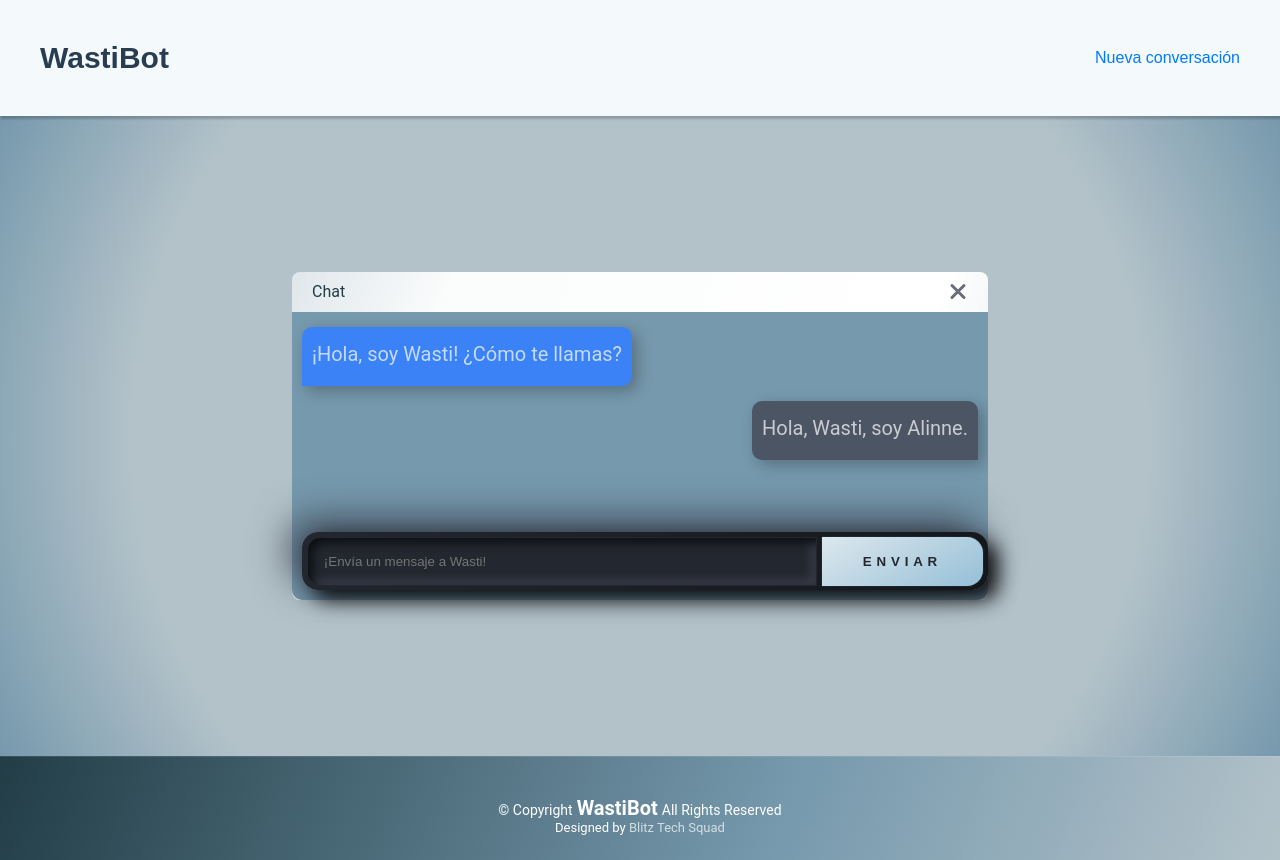
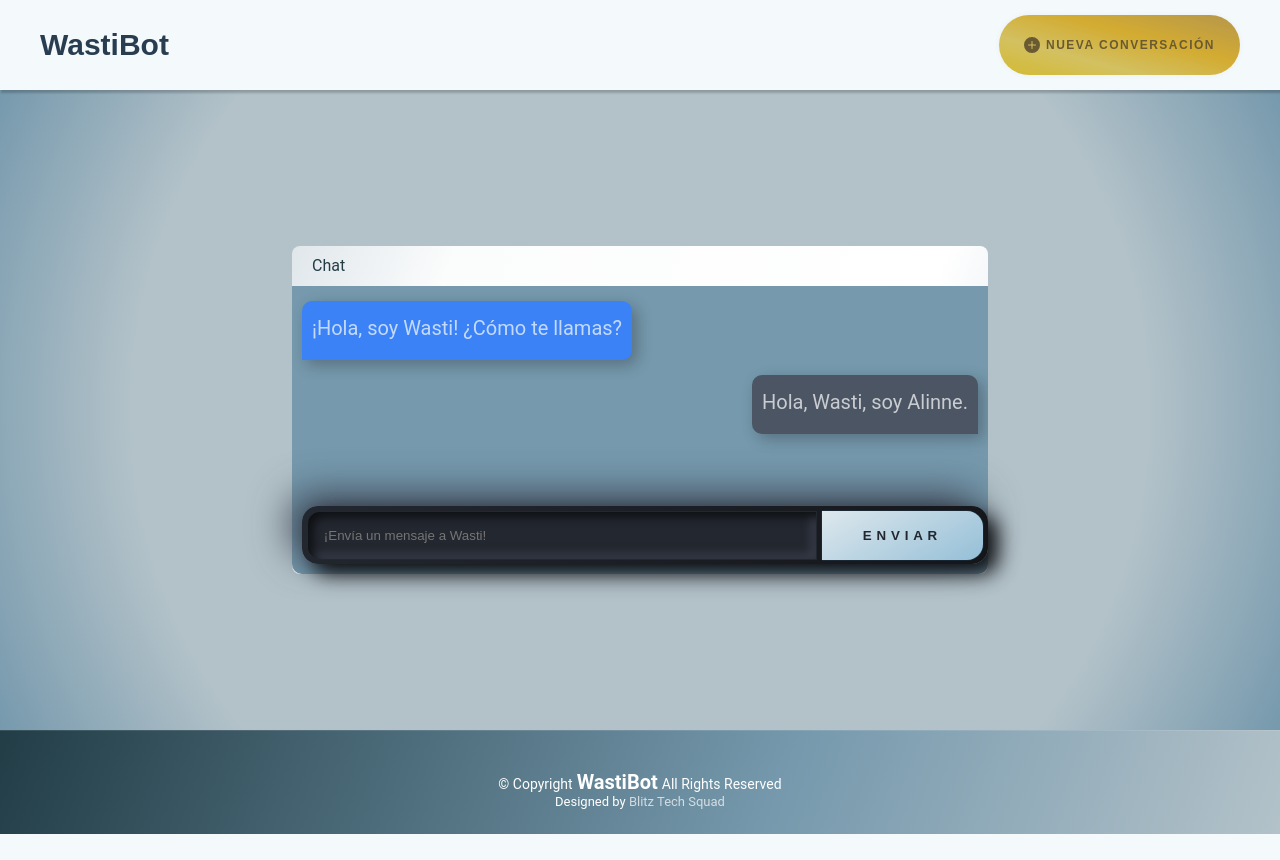
Before and after one commit to SamyAlinne/WastiBot, an Angular app: page / in a window 1280 px wide. After the commit the page ends 834 px from the top, so only its background shows below. Built offline with nearby package versions, Linux system fonts and the light colour scheme.

Commit message:
Botón "nueva conversación" al 100

```diff
--- a/src/app/app.component.css
+++ b/src/app/app.component.css
@@ -62,34 +62,80 @@
 
   .navmenu a,
   .navmenu a:focus {
-    color: var(--nav-color);
-    padding: 18px 15px;
-    font-size: 16px;
+    color: var(--nav-text-color);
+    background: linear-gradient(
+      15deg,
+      rgba(255, 215, 0, 1) 0%,
+      /* Dorado brillante */ rgba(255, 223, 73, 1) 15%,
+      /* Amarillo cálido */ rgba(255, 191, 0, 1) 30%,
+      /* Naranja dorado */ rgba(218, 165, 32, 1) 45%,
+      /* Oro viejo */ rgba(184, 134, 11, 1) 60%,
+      /* Oro quemado */ rgba(218, 165, 32, 1) 75%,
+      /* Oro viejo */ rgba(255, 191, 0, 1) 90%,
+      /* Naranja dorado */ rgba(255, 215, 0, 1) 100% /* Dorado brillante */
+    );
+    background-size: 300%;
+    padding: 5px 25px;
     font-family: var(--nav-font);
-    font-weight: 400;
-    display: flex;
+    font-weight: 600;
+    display: inline-flex;
     align-items: center;
-    justify-content: space-between;
+    justify-content: center;
     white-space: nowrap;
-    transition: 0.3s;
+    text-decoration: none;
+    gap: 0.4rem;
+    border-radius: 50px;
+    cursor: pointer;
+    border: 0;
+    box-shadow: rgb(0 0 0 / 5%) 0 0 8px;
+    letter-spacing: 1.5px;
+    text-transform: uppercase;
+    font-size: 12px;
+    transition: all 0.5s ease;
+    opacity: 0.8;
+    filter: brightness(0.8);
   }
 
-  .navmenu a i,
-  .navmenu a:focus i {
-    font-size: 12px;
-    line-height: 0;
-    margin-left: 5px;
-    transition: 0.3s;
+  .navmenu a:hover,
+  .navmenu a:focus {
+    color: var(--nav-hover-text-color);
+    background-size: 320%;
+    background-position: right center;
+    box-shadow: 0 6px 8px rgba(0, 0, 0, 0.2);
+    transform: scale(1.05);
+    opacity: 1;
+    filter: brightness(1);
   }
 
-  .navmenu li:last-child a {
-    padding-right: 0;
+  .navmenu:hover svg,
+  .navmenu:active svg {
+    fill: var(--nav-hover-fill-color);
   }
 
-  .navmenu li:hover > a,
-  .navmenu .active,
-  .navmenu .active:focus {
-    color: var(--nav-hover-color);
+  .navmenu svg {
+    width: 23px;
+    fill: var(--nav-fill-color);
+    transition: 0.3s ease;
+  }
+
+  .navmenu a:active {
+    box-shadow: 0 2px 4px rgba(0, 0, 0, 0.2);
+    transform: scale(0.98);
+    opacity: 1;
+    background: linear-gradient(
+      15deg,
+      rgba(204, 172, 0, 1) 0%,
+      /* Dorado brillante (oscurecido) */ rgba(204, 179, 58, 1) 15%,
+      /* Amarillo cálido (oscurecido) */ rgba(204, 153, 0, 1) 30%,
+      /* Naranja dorado (oscurecido) */ rgba(175, 132, 25, 1) 45%,
+      /* Oro viejo (oscurecido) */ rgba(147, 107, 9, 1) 60%,
+      /* Oro quemado (oscurecido) */ rgba(175, 132, 25, 1) 75%,
+      /* Oro viejo (oscurecido) */ rgba(204, 153, 0, 1) 90%,
+      /* Naranja dorado (oscurecido) */ rgba(204, 172, 0, 1) 100%
+        /* Dorado brillante (oscurecido) */
+    );
+    background-size: 320%;
+    background-position: right center;
   }
 }
 /*--------------------------------------------------------------
@@ -512,9 +558,7 @@
   width: 10px;
   height: 10px;
   background: transparent;
-  box-shadow:
-    0 0 2px rgba(34, 61, 70, 0.8),
-    0 -50px 3px rgba(34, 61, 70, 0.7),
+  box-shadow: 0 0 2px rgba(34, 61, 70, 0.8), 0 -50px 3px rgba(34, 61, 70, 0.7),
     -100px -200px 2px rgba(34, 61, 70, 0.6),
     200px -300px 4px rgba(34, 61, 70, 0.9),
     400px -150px 1px rgba(34, 61, 70, 0.5),
@@ -551,7 +595,6 @@
   animation: snowfall 4s linear infinite;
 }
 
-
 /* Animación de caída de nieve */
 @keyframes snowfall {
   0% {
@@ -567,7 +610,6 @@
 #snowflakes::after {
   animation-delay: 1s; /* Para mayor variación */
 }
-
 
 /*--------------------------------------------------------------
 # Global Page Titles & Breadcrumbs
@@ -712,9 +754,8 @@ section,
 --------------------------------------------------------------*/
 .container {
   width: 60%;
-  margin: auto; /* Centrar la ventana de chat en la página */
+  margin: auto;
   height: 100%;
-  background: rgb(224, 231, 235);
   background: linear-gradient(
     111deg,
     rgba(224, 231, 235, 1) 0%,
@@ -752,32 +793,6 @@ section,
   white-space: nowrap;
   margin-left: 10px;
   user-select: none;
-}
-
-.close {
-  width: 40px;
-  height: 40px;
-  display: flex;
-  justify-content: center;
-  align-items: center;
-  position: relative;
-  cursor: pointer;
-}
-
-.line {
-  position: absolute;
-  width: 20px;
-  height: 3px;
-  background-color: #6b6c7b;
-  border-radius: 30px;
-}
-
-.line.one {
-  transform: rotate(45deg);
-}
-
-.line.two {
-  transform: rotate(135deg);
 }
 
 .messages-area {
@@ -848,7 +863,6 @@ section,
 .input-container button {
   flex-basis: 25%;
   padding: 1rem;
-  background: rgb(221, 232, 237);
   background: linear-gradient(
     150deg,
     rgba(221, 232, 237, 1) 0%,
@@ -867,7 +881,6 @@ section,
 }
 
 .input-container button:hover {
-  background: rgb(221, 232, 237);
   background: linear-gradient(
     150deg,
     rgba(221, 232, 237, 1) 50%,
--- a/src/app/app.component.html
+++ b/src/app/app.component.html
@@ -8,7 +8,12 @@
 
       <nav id="navmenu" class="navmenu">
         <ul>
-          <li><a href="#hero" class="active">Nueva conversación</a></li>
+          <li><a href="#hero" class="active">
+            <svg xmlns="http://www.w3.org/2000/svg" width="16" height="16" fill="currentColor" class="bi bi-plus-circle-fill" viewBox="0 0 16 16">
+              <path d="M16 8A8 8 0 1 1 0 8a8 8 0 0 1 16 0M8.5 4.5a.5.5 0 0 0-1 0v3h-3a.5.5 0 0 0 0 1h3v3a.5.5 0 0 0 1 0v-3h3a.5.5 0 0 0 0-1h-3z"/>
+            </svg>
+          Nueva conversación
+        </a></li>
         </ul>
       </nav>
     </div>
@@ -20,10 +25,6 @@
       <div class="container">
         <div class="nav-bar">
           <a>Chat</a>
-          <div class="close">
-            <div class="line one"></div>
-            <div class="line two"></div>
-          </div>
         </div>
         <div class="messages-area">
           <div class="message one sender"><p>¡Hola, soy Wasti! ¿Cómo te llamas?</p></div>
--- a/src/styles.css
+++ b/src/styles.css
@@ -26,12 +26,10 @@
   }
 
   :root {
-    --nav-color: #024286;
-    --nav-hover-color: #007bff;
-    --nav-mobile-background-color: #ffffff;
-    --nav-dropdown-background-color: #ffffff;
-    --nav-dropdown-color: #444444;
-    --nav-dropdown-hover-color: #007bff;
+    --nav-text-color: #594000;
+    --nav-hover-text-color: #ffffff;
+    --nav-fill-color: #594000;
+    --nav-hover-fill-color:#ffffff;
   }
 
   /* Smooth scroll */
```
